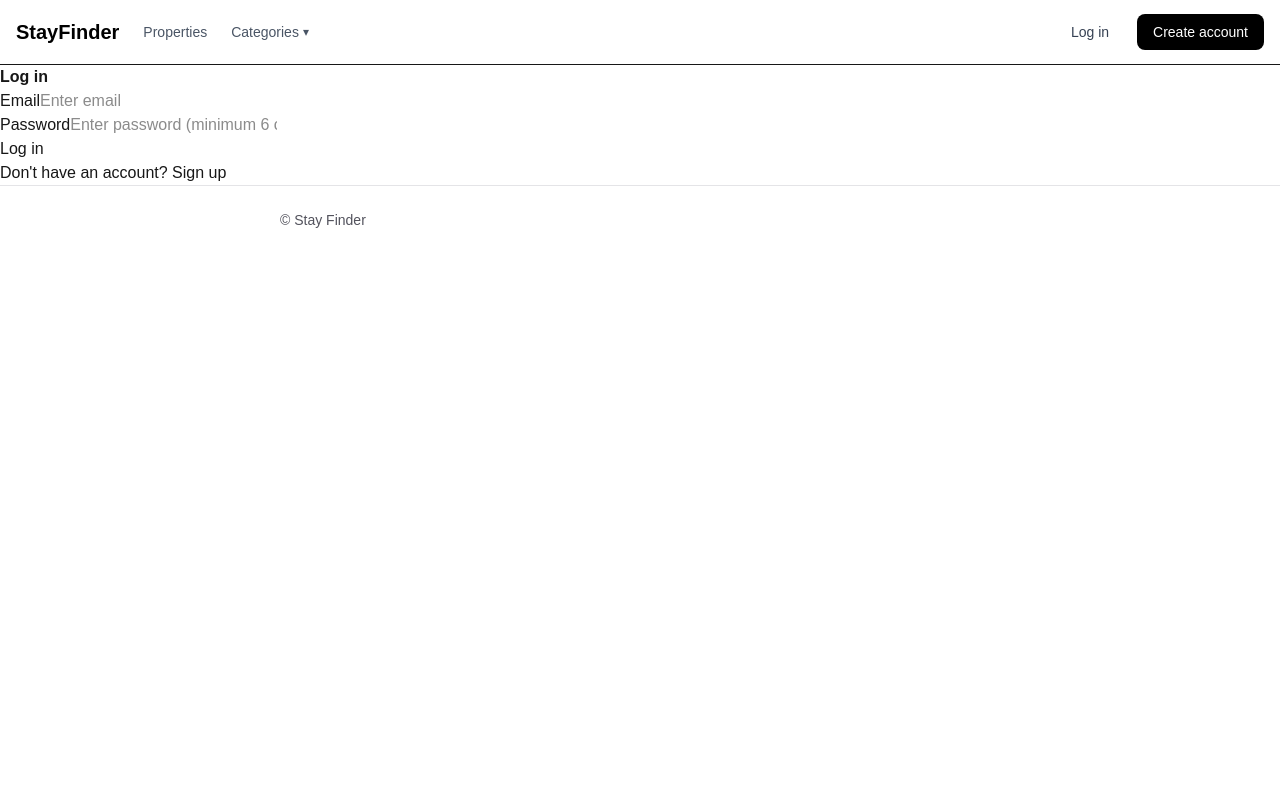
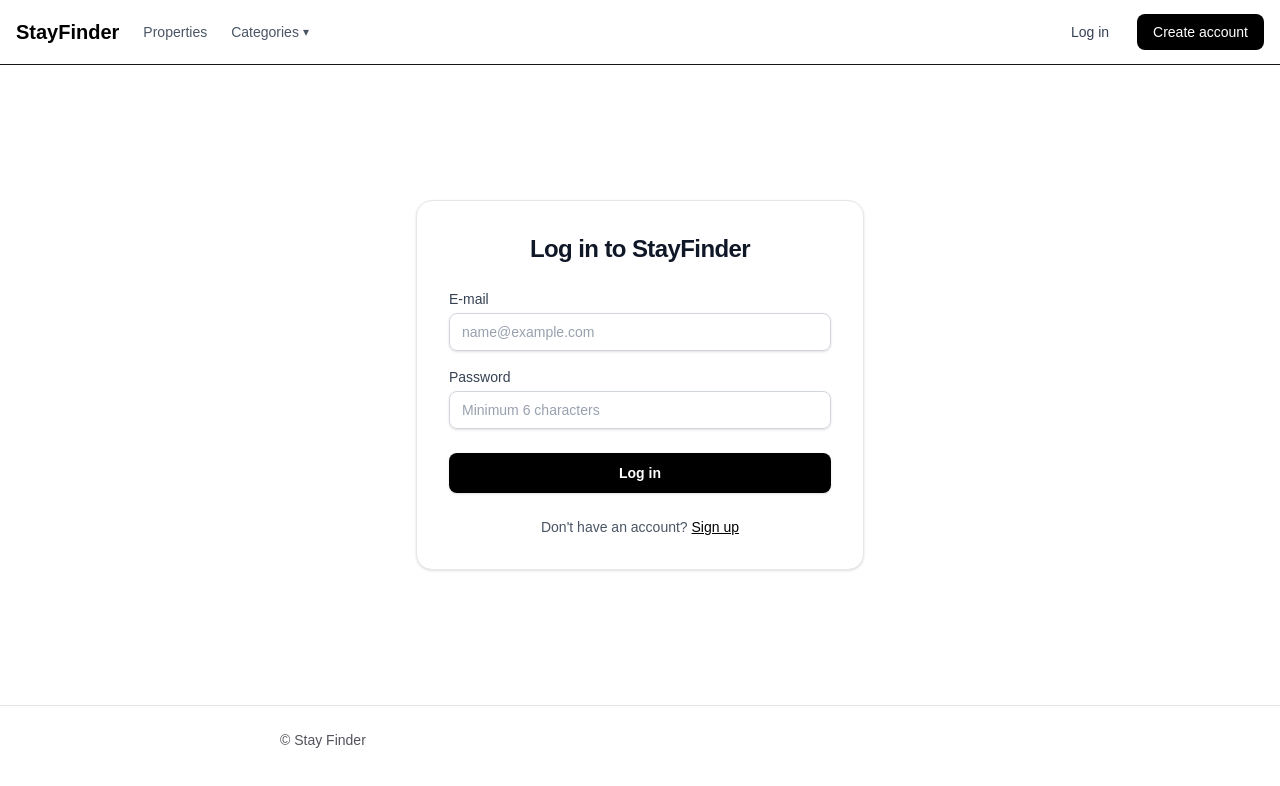
Before and after one commit to desireestrand/stay-finder-fe, a Next.js app: page /auth/login in a window 1280 px wide. Shown: the top 786 px of the page. Built offline with nearby package versions, Linux system fonts and the light colour scheme; no server answers.

Commit message:
add styling to login and signup form

```diff
--- a/src/components/AuthForm.tsx
+++ b/src/components/AuthForm.tsx
@@ -48,42 +48,81 @@ export default function AuthForm({ mode }: AuthFormProps) {
   const isLogin = mode === "login";
 
   return (
-    <main>
-      <form onSubmit={handleSubmit}>
-        <T.Header>{isLogin ? "Log in" : "Create account"}</T.Header>
+    <main className="flex min-h-[80vh] flex-col items-center justify-center px-4 py-12">
+      <div className="w-full max-w-md rounded-2xl border border-gray-200 bg-white p-8 shadow-sm">
+        <form onSubmit={handleSubmit} className="space-y-6">
+          <div className="text-center">
+            <T.Header className="text-2xl font-bold tracking-tight text-gray-900">
+              {isLogin ? "Log in to StayFinder" : "Create an account"}
+            </T.Header>
+          </div>
 
+          <div className="space-y-4">
             <div>
-          <label>Email</label>
-          <input name="email" type="email" placeholder="Enter email" required />
+              <label className="block text-sm font-medium text-gray-700">
+                E-mail
+              </label>
+              <input
+                name="email"
+                type="email"
+                placeholder="name@example.com"
+                required
+                className="mt-1 block w-full rounded-lg border border-gray-300 px-3 py-2 text-gray-900 placeholder-gray-400 shadow-sm focus:border-black focus:outline-none focus:ring-1 focus:ring-black sm:text-sm"
+              />
             </div>
 
             <div>
-          <label>Password</label>
+              <label className="block text-sm font-medium text-gray-700">
+                Password
+              </label>
               <input
                 name="password"
                 type="password"
-            placeholder="Enter password (minimum 6 characters)"
+                placeholder="Minimum 6 characters"
                 required
+                className="mt-1 block w-full rounded-lg border border-gray-300 px-3 py-2 text-gray-900 placeholder-gray-400 shadow-sm focus:border-black focus:outline-none focus:ring-1 focus:ring-black sm:text-sm"
               />
             </div>
+          </div>
 
-        <button type="submit" disabled={pending}>
-          {pending ? "Please wait..." : isLogin ? "Log in" : "Sign up"}
+          {error && (
+            <div className="rounded-lg bg-red-50 p-3 text-sm text-red-600 border border-red-200">
+              {error}
+            </div>
+          )}
+
+          <button
+            type="submit"
+            disabled={pending}
+            className="w-full rounded-lg bg-black px-4 py-2.5 text-sm font-semibold text-white shadow-sm hover:bg-gray-800 focus:outline-none focus:ring-2 focus:ring-black focus:ring-offset-2 disabled:opacity-50 transition-colors"
+          >
+            {pending ? "Loading..." : isLogin ? "Log in" : "Sign up"}
           </button>
-
-        {error && <p className="text-sm text-red-500">{error}</p>}
         </form>
 
-      <div>
+        <div className="mt-6 text-center text-sm text-gray-600">
           {isLogin ? (
             <p>
-            Don't have an account? <Link href="/auth/signup">Sign up</Link>
+              Don't have an account?{" "}
+              <Link
+                href="/auth/signup"
+                className="font-medium text-black underline hover:text-gray-700"
+              >
+                Sign up
+              </Link>
             </p>
           ) : (
             <p>
-            Already have an account? <Link href="/auth/login">Log in</Link>
+              Already have an account?{" "}
+              <Link
+                href="/auth/login"
+                className="font-medium text-black underline hover:text-gray-700"
+              >
+                Log in
+              </Link>
             </p>
           )}
+        </div>
       </div>
     </main>
   );
```
Lines whose indentation alone changed are shown as unchanged.
